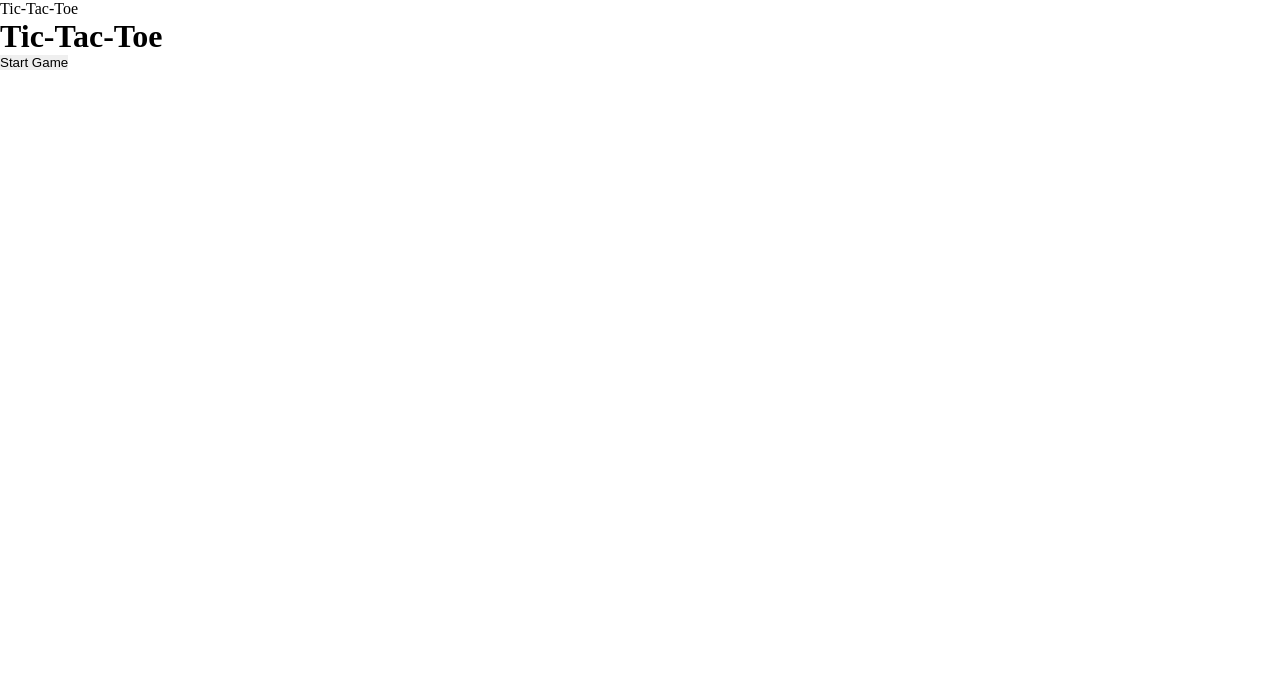
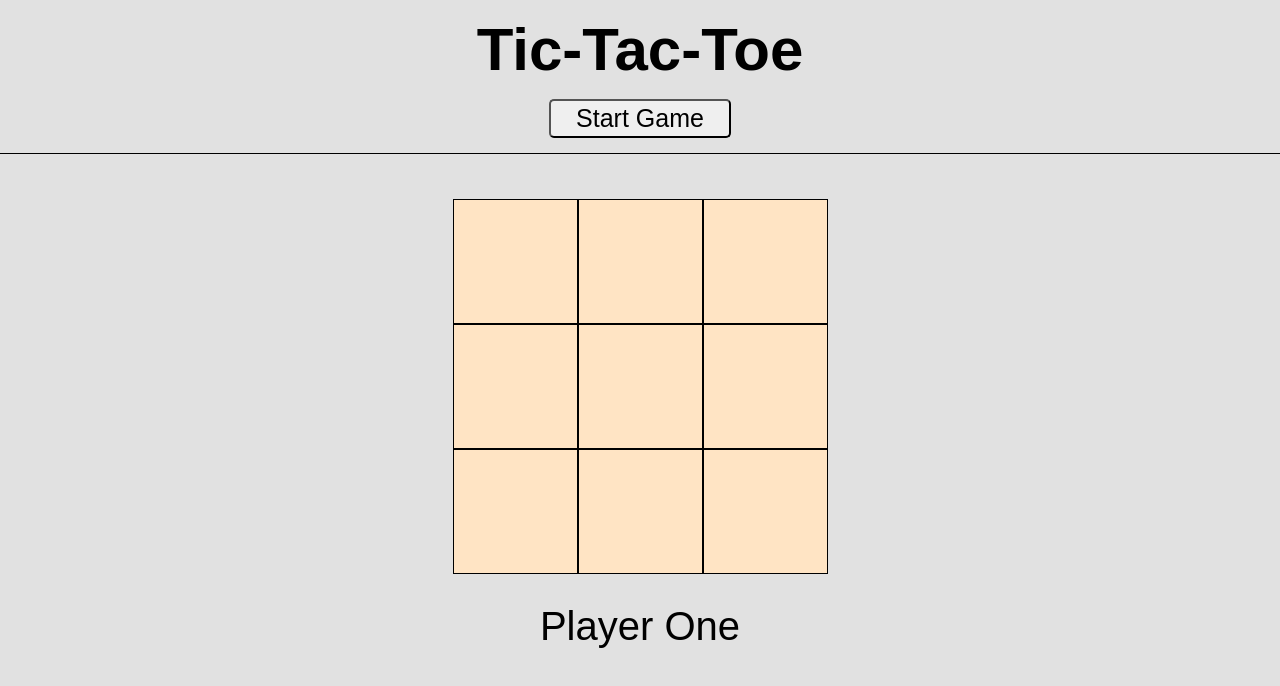
Before and after one commit to Echophase44/Small_Projects, a plain HTML site: page tic-tac-toe/index.html in a window 1280 px wide. Drawn offline with Linux system fonts and the light colour scheme.

Commit message:
Page now has the general game layout

```diff
--- a/tic-tac-toe/index.html
+++ b/tic-tac-toe/index.html
@@ -5,16 +5,30 @@
   <meta http-equiv="X-UA-Compatible" content="IE=edge">
   <meta name="viewport" content="width=device-width, initial-scale=1.0">
   <title>Tic-Tac-Toe</title>
-  <link rel="stylesheet" href="./style.css">
+  <link rel="stylesheet" href="style.css">
 </head>
 <body>
   <header>
     <h1>Tic-Tac-Toe</h1>
-    <button>Start Game</button>
+    <div>
+      <button id="playBtn">Start Game</button>
+    </div>
   </header>
   <section id="gameContainer">
+    <div id="gameBoard">
+      <div class="cell" data-index=""></div>
+      <div class="cell" data-index=""></div>
+      <div class="cell" data-index=""></div>
+      <div class="cell" data-index=""></div>
+      <div class="cell" data-index=""></div>
+      <div class="cell" data-index=""></div>
+      <div class="cell" data-index=""></div>
+      <div class="cell" data-index=""></div>
+      <div class="cell" data-index=""></div>
+    </div>
+    <span id="gameMessage">Player One</span>
+  </section>
 
-  </section>
   <script type="text/javascript" src="script.js"></script>
 </body>
 </html>
--- a/tic-tac-toe/style.css
+++ b/tic-tac-toe/style.css
@@ -1,6 +1,69 @@
 *{
-  display: block;
-	margin: 0;
-	padding: 0;
-	border: 0;
+  box-sizing: border-box;
+  margin: 0;
+  padding: 0;
+  font-family: "Poppins", sans-serif;
+  font-size: 20px;
 }
+
+body{
+  background-color: #dddd;
+}
+
+/* ######################### Header #################### */
+
+header{
+  display: flex;
+  align-items: center;
+  flex-direction: column;
+  padding: 15px;
+  gap: 15px;
+  border-bottom: 1px solid black;
+}
+
+h1{
+  font-size: 3rem;
+}
+
+#playBtn{
+  font-size: 25px;
+  border-radius: 5px;
+  padding: 3px 25px;
+}
+
+#playBtn:hover{
+  background-color: rgb(162, 162, 162);
+  transition: .3s;
+  cursor: pointer;
+}
+
+/* ######################### Gameboard #################### */
+
+#gameContainer{
+  display: flex;
+  flex-direction: column;
+  align-items: center;
+  gap: 30px;
+}
+
+#gameBoard{
+  display: grid;
+  grid-template-columns: repeat(3, 1fr);
+  margin-top: 45px;
+}
+
+.cell{
+  width: 125px;
+  height: 125px;
+  background-color: bisque;
+  border: 1px solid black;
+}
+
+.cell:hover{
+  background-color: rgb(254, 241, 225);
+  transition: .3s;
+}
+
+#gameMessage{
+  font-size: 2rem;
+}
```
